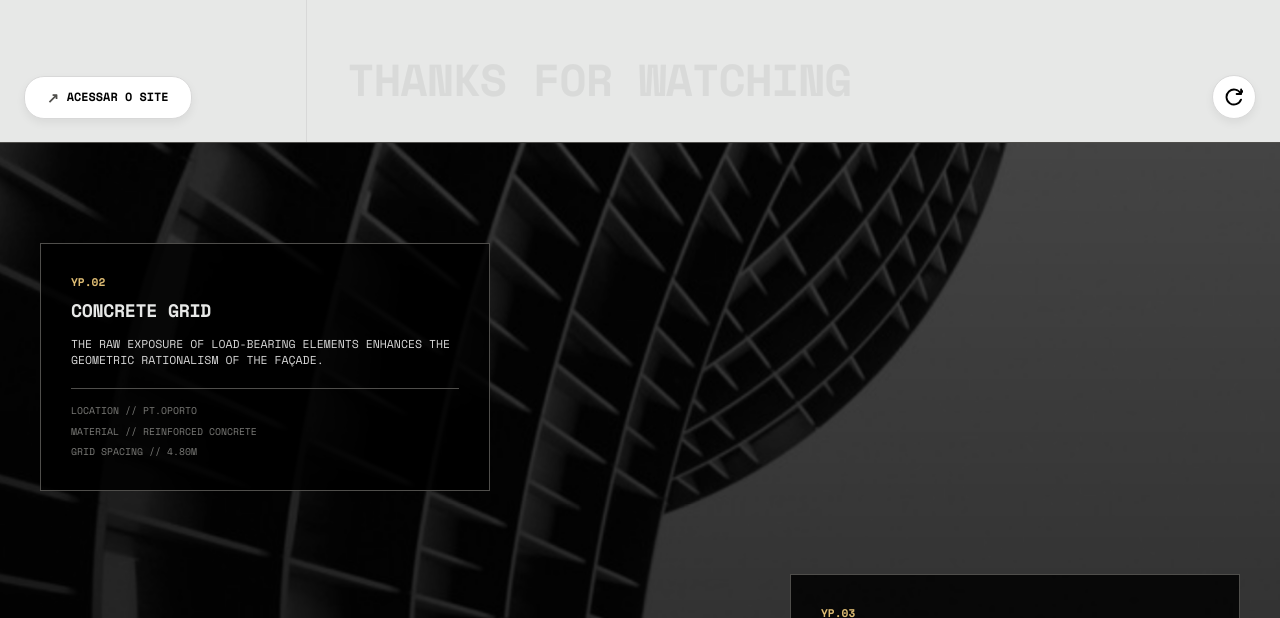
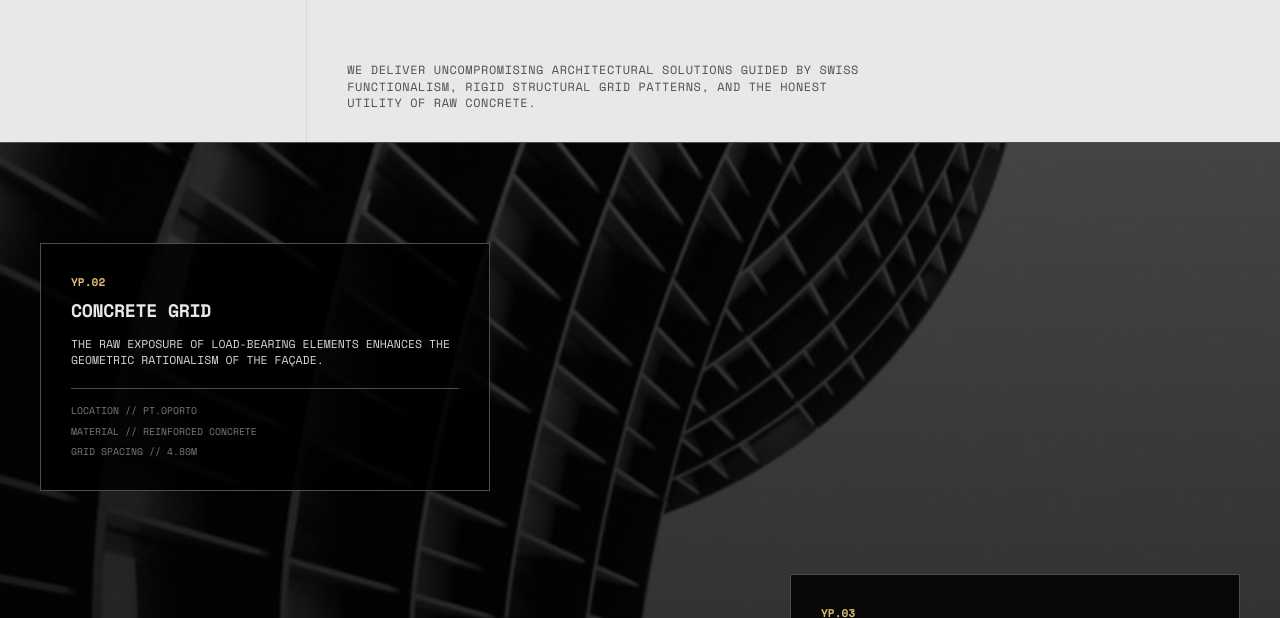
Before and after one commit to JoaoLu-debug/Arquitetura, a plain HTML site: page index.html in a window 1280 px wide. Shown: the part 658-1276 px from the top of the page. Drawn offline with nearby package versions, Linux system fonts and the light colour scheme.

Commit message:
Remove Imagery text, Thanks for watching text, Acessar o site capsule button, and layout refresh circular button

```diff
--- a/index.html
+++ b/index.html
@@ -29,8 +29,6 @@
 
                 <!-- Right Side: Gallery (76% width) -->
                 <div class="gallery-container">
-                    <div class="imagery-label">IMAGERY</div>
-
                     <!-- Main Image Display -->
                     <div class="main-image-wrapper">
                         <img id="main-building-img" src="assets/predio_um.jpg" alt="Estrutura de Concreto Contemporânea">
@@ -85,9 +83,6 @@
                             WE DELIVER UNCOMPROMISING ARCHITECTURAL SOLUTIONS GUIDED BY SWISS FUNCTIONALISM, RIGID STRUCTURAL GRID PATTERNS, AND THE HONEST UTILITY OF RAW CONCRETE.
                         </p>
                     </div>
-
-                    <!-- Backdrop text that scrolls naturally -->
-                    <div class="thanks-label-backdrop">THANKS FOR WATCHING</div>
                 </div>
             </section>
         </div>
@@ -181,21 +176,6 @@
                 </div>
             </div>
         </section>
-
-        <!-- STICKY ACTION FOOTER (Floats fixed at the bottom of the viewport) -->
-        <div class="sticky-footer">
-            <!-- Capsule button on the bottom left (matches reference) -->
-            <a href="#" class="action-btn" id="explore-btn">
-                <span class="btn-arrow">↗</span> Acessar o site
-            </a>
-
-            <!-- Circular refresh/sync button on the bottom right (matches reference) -->
-            <button class="circle-btn" id="refresh-layout-btn" aria-label="Atualizar layout">
-                <svg viewBox="0 0 24 24" width="18" height="18" fill="none" stroke="currentColor" stroke-width="2.5" stroke-linecap="round" stroke-linejoin="round">
-                    <path d="M21.5 2v6h-6M21.34 15.57a10 10 0 1 1-.57-8.38l5.67-5.67"/>
-                </svg>
-            </button>
-        </div>
     </main>
 
     <script src="script.js"></script>
--- a/script.js
+++ b/script.js
@@ -1,8 +1,6 @@
 document.addEventListener('DOMContentLoaded', () => {
     const mainImg = document.getElementById('main-building-img');
     const thumbBoxes = document.querySelectorAll('.thumb-box');
-    const exploreBtn = document.getElementById('explore-btn');
-    const refreshBtn = document.getElementById('refresh-layout-btn');
 
     // Add fade effect for image transitions in the hero gallery
     mainImg.style.transition = 'opacity 0.3s cubic-bezier(0.16, 1, 0.3, 1), filter 0.8s cubic-bezier(0.16, 1, 0.3, 1), transform 1.2s cubic-bezier(0.16, 1, 0.3, 1)';
@@ -56,40 +54,4 @@ document.addEventListener('DOMContentLoaded', () => {
             }
         });
     }
-
-    // Handle refresh layout button (shuffles active project view randomly)
-    refreshBtn.addEventListener('click', () => {
-        // Apply temporary spin animation
-        refreshBtn.style.transition = 'transform 0.6s cubic-bezier(0.16, 1, 0.3, 1)';
-        refreshBtn.style.transform = 'rotate(360deg)';
-
-        setTimeout(() => {
-            refreshBtn.style.transition = 'none';
-            refreshBtn.style.transform = '';
-            // Reset transition for hover rules in CSS
-            setTimeout(() => {
-                refreshBtn.style.transition = '';
-            }, 50);
-        }, 600);
-
-        // Find inactive thumbnails
-        const inactiveThumbs = Array.from(thumbBoxes).filter(t => !t.classList.contains('active'));
-        if (inactiveThumbs.length > 0) {
-            // Select and click a random inactive thumbnail
-            const randomIndex = Math.floor(Math.random() * inactiveThumbs.length);
-            inactiveThumbs[randomIndex].click();
-        }
-    });
-
-    // Subtle button click effect for the main CTA
-    exploreBtn.addEventListener('click', (e) => {
-        e.preventDefault();
-
-        // Visual indicator that it was clicked
-        exploreBtn.style.transform = 'scale(0.96) translateY(0px)';
-        setTimeout(() => {
-            exploreBtn.style.transform = '';
-            alert('Acessando o portfólio completo de arquitetura Ergo...');
-        }, 150);
-    });
 });
--- a/style.css
+++ b/style.css
@@ -112,17 +112,6 @@ html, body {
     position: relative;
     overflow: hidden;
     background-color: #1a1a1a;
-}
-
-.imagery-label {
-    position: absolute;
-    top: 24px;
-    left: 24px;
-    font-size: 0.75rem;
-    color: var(--color-light-gray);
-    letter-spacing: 0.15em;
-    z-index: 10;
-    text-transform: uppercase;
 }
 
 /* Main Image Wrapper */
@@ -253,19 +242,6 @@ html, body {
     line-height: 1.4;
     letter-spacing: 0.05em;
     text-transform: uppercase;
-}
-
-/* Background title inside Section 1 (scrolls away naturally) */
-.thanks-label-backdrop {
-    font-size: clamp(1.2rem, 3.5vw, 4.5rem);
-    font-weight: 700;
-    color: rgba(0, 0, 0, 0.06);
-    text-transform: uppercase;
-    letter-spacing: -0.02em;
-    line-height: 1;
-    pointer-events: none;
-    user-select: none;
-    margin-bottom: 10px;
 }
 
 /* ==========================================================================
@@ -462,89 +438,6 @@ html, body {
 }
 
 /* ==========================================================================
-   STICKY FOOTER & ACTION BUTTONS
-   ========================================================================== */
-
-/* Fixed overlay container keeping actions accessible while scrolling */
-.sticky-footer {
-    position: fixed;
-    bottom: 0;
-    left: 0;
-    width: 100%;
-    height: 90px;
-    padding: 0 24px;
-    display: flex;
-    justify-content: space-between;
-    align-items: center;
-    pointer-events: none;
-    z-index: 200;
-}
-
-/* Capsule button on the bottom left */
-.action-btn {
-    pointer-events: auto;
-    position: relative;
-    z-index: 10;
-    background-color: #FFFFFF;
-    color: var(--color-black);
-    text-decoration: none;
-    padding: 10px 22px;
-    border-radius: 20px;
-    font-size: 0.85rem;
-    font-weight: 700;
-    border: 1px solid var(--color-light-gray);
-    box-shadow: 0 4px 10px rgba(0,0,0,0.06);
-    display: inline-flex;
-    align-items: center;
-    gap: 8px;
-    transition: transform 0.2s, background-color 0.2s, box-shadow 0.2s;
-    text-transform: uppercase;
-}
-
-.action-btn .btn-arrow {
-    font-size: 1rem;
-    color: var(--color-charcoal);
-    transition: transform 0.2s, color 0.2s;
-}
-
-.action-btn:hover {
-    background-color: var(--color-almost-white);
-    transform: translateY(-2px);
-    box-shadow: 0 6px 14px rgba(0,0,0,0.1);
-}
-
-.action-btn:hover .btn-arrow {
-    transform: translate(2px, -2px);
-    color: var(--color-ocre);
-}
-
-/* Circular button on the bottom right */
-.circle-btn {
-    pointer-events: auto;
-    position: relative;
-    z-index: 10;
-    width: 44px;
-    height: 44px;
-    border-radius: 50%;
-    background-color: #FFFFFF;
-    color: var(--color-black);
-    border: 1px solid var(--color-light-gray);
-    box-shadow: 0 4px 10px rgba(0,0,0,0.06);
-    display: flex;
-    align-items: center;
-    justify-content: center;
-    cursor: pointer;
-    transition: transform 0.3s cubic-bezier(0.16, 1, 0.3, 1), background-color 0.2s, box-shadow 0.2s;
-}
-
-.circle-btn:hover {
-    background-color: var(--color-almost-white);
-    transform: rotate(180deg) scale(1.05);
-    box-shadow: 0 6px 14px rgba(0,0,0,0.1);
-    color: var(--color-ocre);
-}
-
-/* ==========================================================================
    RESPONSIVENESS
    ========================================================================== */
 
@@ -653,12 +546,6 @@ html, body {
     .services-list {
         grid-template-columns: 100%;
         gap: 30px;
-        margin-bottom: 100px; /* Space for sticky footer in mobile */
-    }
-
-    .sticky-footer {
-        background-color: rgba(231, 232, 231, 0.95);
-        border-top: 1px solid var(--color-light-gray);
-        height: 80px;
+        margin-bottom: 40px;
     }
 }
```
